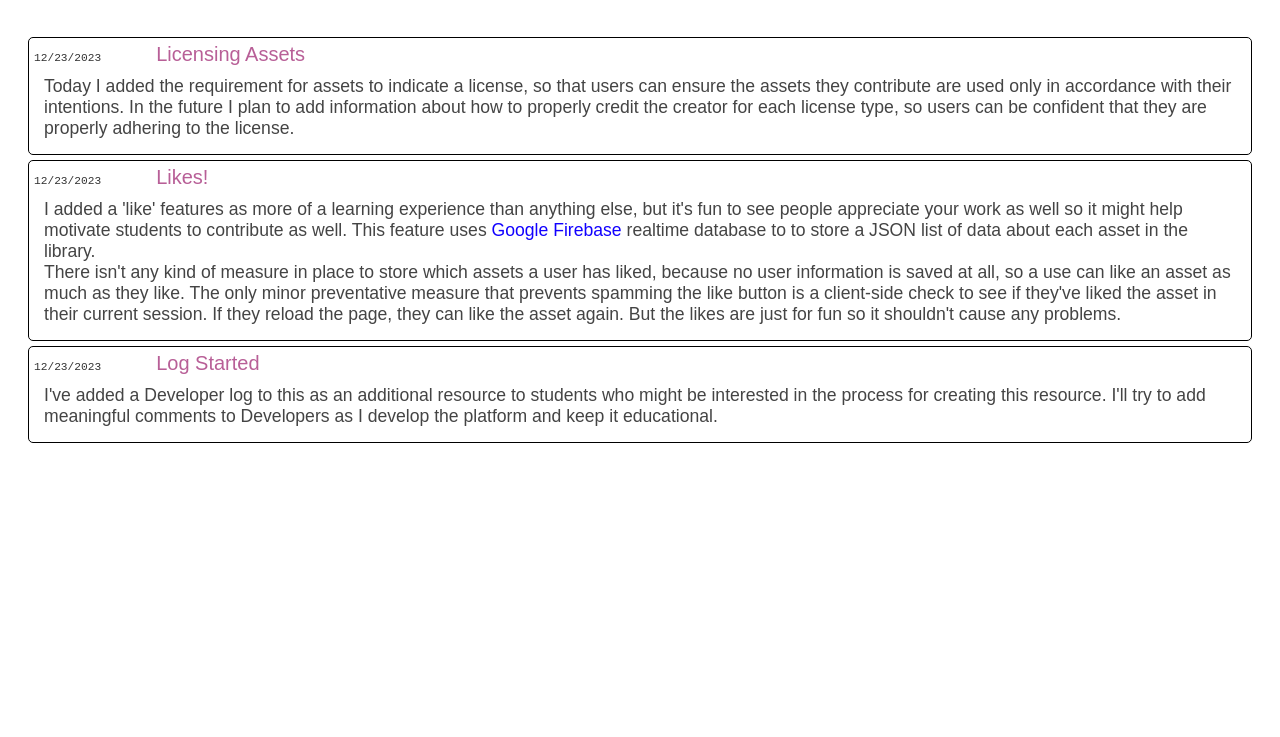
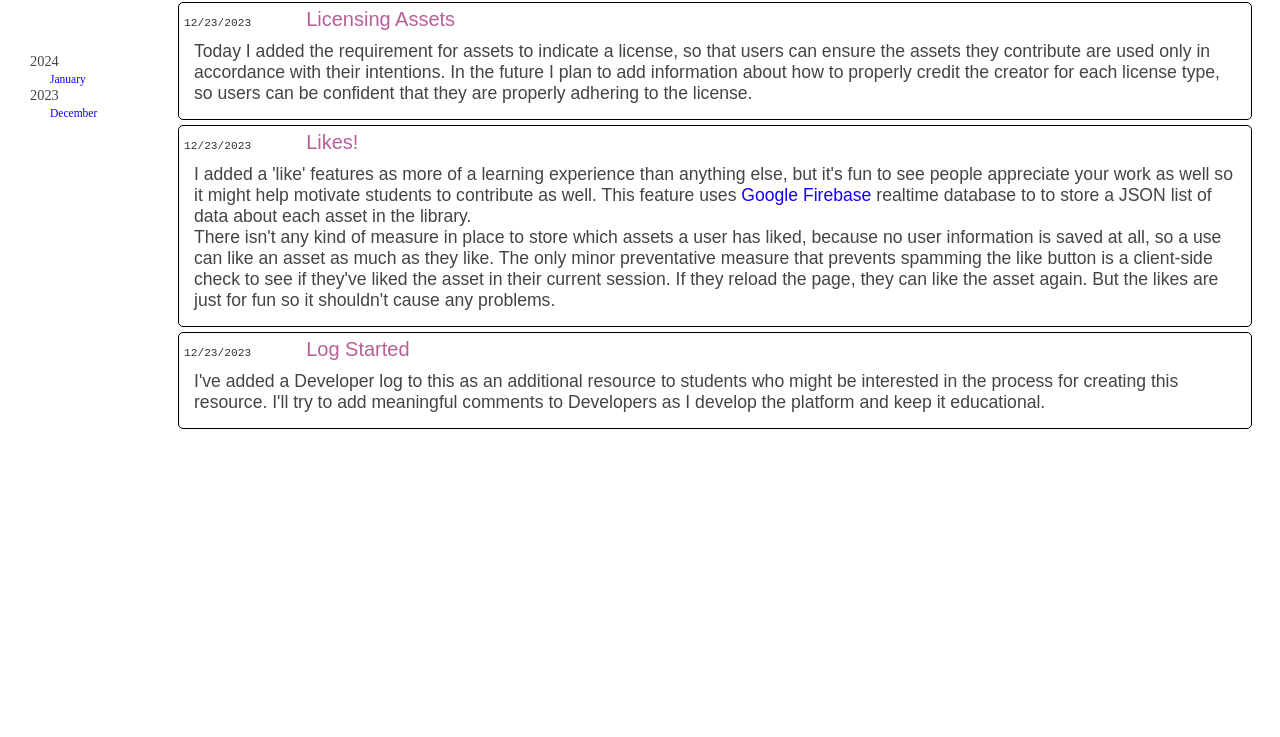
Before and after one commit to ProfessorBlake/MocapLibrary, a plain HTML site: page changelog.html in a window 1280 px wide. Shown: the part 63-800 px from the top of the page. Drawn offline with Linux system fonts and the light colour scheme; a web font is replaced by a local one.

Commit message:
Started Navbar
Filtering not yet implemented.

```diff
--- a/changelog.html
+++ b/changelog.html
@@ -9,9 +9,25 @@
     <link rel="stylesheet" href="style.css">
 </head>
 <body>
-    <h1>Developer Log</h1>
+    <div class="log-nav">
+        <ul>
+            <li>2024</li>
+            <ul>
+                <li>
+                    <a href="#" onclick="filterPosts('1/2024')">January</a>
+                </li>
+            </ul>
+            <li>2023</li>
+            <ul>
+                <li>
+                    <a href="#" onclick="filterPosts('12/2023')">December</a>
+                </li>
+            </ul>
+        </ul>
+    </div>
+    <span style="font-size: 2em;font-family:'Bowlby One SC', sans-serif;">Developer Log</span>
+    <span style="float:right"><a href="https://github.com/ProfessorBlake/MocapLibrary">GitHub Repository</a></span>
     <div class="Developerlog" id="log">
-
     </div>
 </body>
 <script>
--- a/style.css
+++ b/style.css
@@ -145,6 +145,7 @@ a {
 /*Changelog*/
 .Developerlog{
     padding: 20px;
+    margin-left: 150px;
     overflow-x: hidden;
 }
 
@@ -175,6 +176,31 @@ a {
     font-size: 1.1em;
 }
 
+.log-nav{
+    position: absolute;
+    left:10px;
+    width: 150px;
+    top: 100px;
+    bottom: 0;
+
+}
+
+.log-nav ul{
+    padding-left: 15px;
+}
+
+.log-nav li{
+    list-style: none;
+    font-size: 0.9em;
+    padding-left: 5px;
+}
+
+.log-nav li a{
+    list-style: none;
+    font-size: 0.8em;
+    padding-left: 5px;
+}
+
 @keyframes post-open {
     0% {margin-left: 100%;margin-right:-100%;background-color: (255, 233, 154);}
     100% {margin-left: 0%;margin-right:0%;}
```
Also changed, not shown: files/licenses/ccbyncnd.png.
